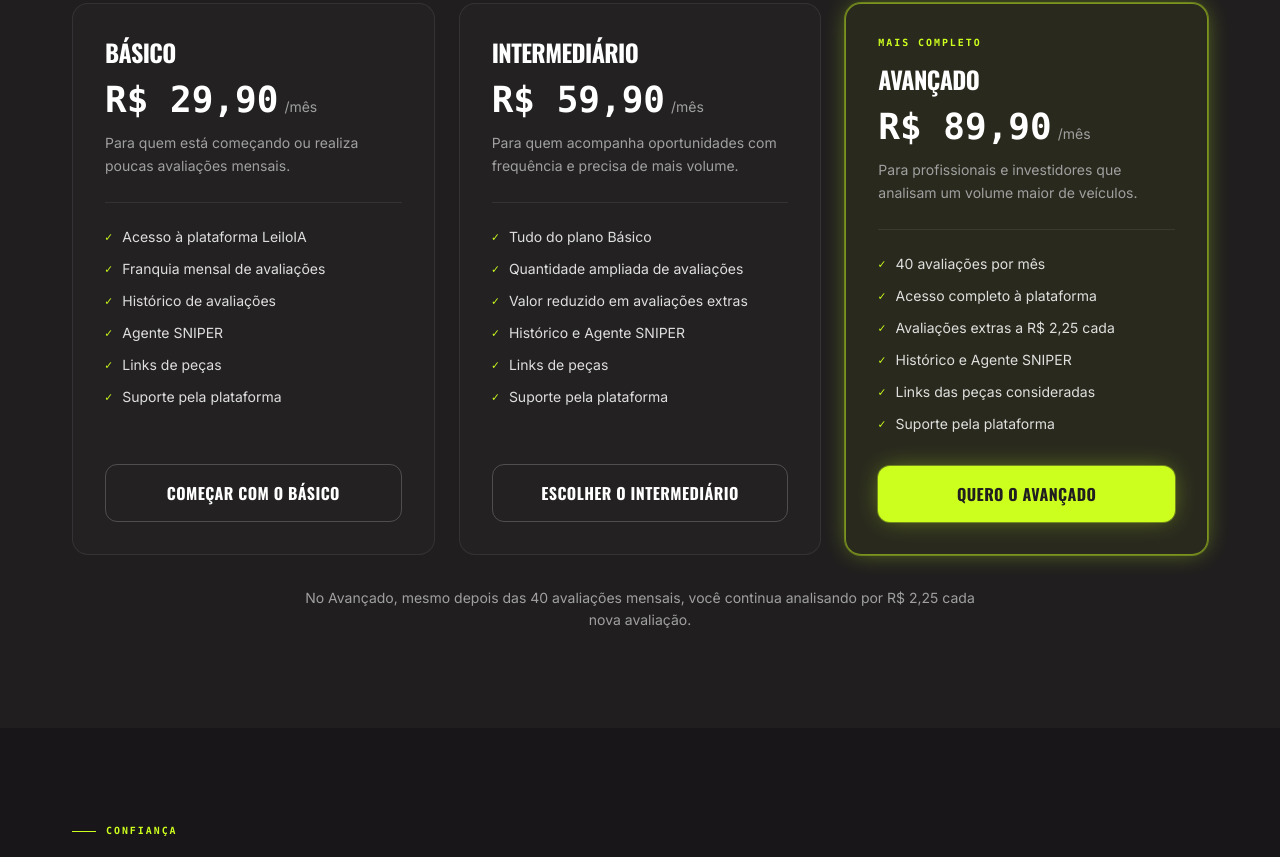
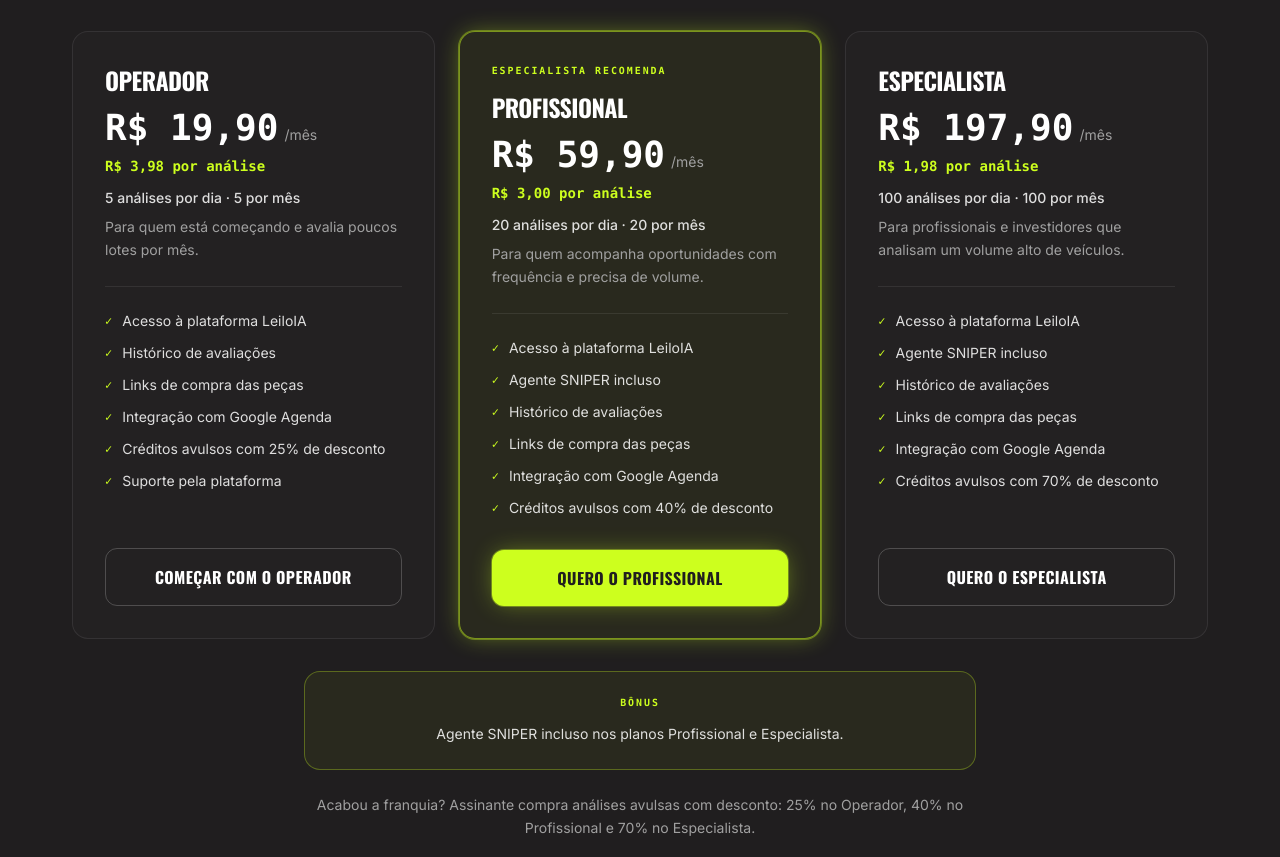
Before and after one commit to Central-do-Arremate/LeiloIA-MKT_LandingPage, a React (Vite) app: page / in a window 1280 px wide. Shown: the part 6823-7680 px from the top of the page. Built offline with nearby package versions, Linux system fonts and the light colour scheme; a web font is replaced by a local one.

Commit message:
Add LICENSE file, adjust pricing, and revise subscription plans and features

```diff
--- a/index.html
+++ b/index.html
@@ -69,8 +69,8 @@
         "offers": {
           "@type": "AggregateOffer",
           "priceCurrency": "BRL",
-          "lowPrice": "29.90",
-          "highPrice": "89.90",
+          "lowPrice": "19.90",
+          "highPrice": "197.90",
           "offerCount": "3"
         }
       }
--- a/src/components/sections/Planos.tsx
+++ b/src/components/sections/Planos.tsx
@@ -27,15 +27,17 @@ export default function Planos() {
                     : 'border-white/[0.08] bg-leilo-panel/40'
                 }`}
               >
-                {plan.highlight && <p className={`${TAG} text-leilo-go`}>Mais completo</p>}
-                <h3 className={`font-euro text-2xl font-bold uppercase tracking-tight text-white ${plan.highlight ? 'mt-3' : ''}`}>
+                {plan.badge && <p className={`${TAG} text-leilo-go`}>{plan.badge}</p>}
+                <h3 className={`font-euro text-2xl font-bold uppercase tracking-tight text-white ${plan.badge ? 'mt-3' : ''}`}>
                   {plan.name}
                 </h3>
                 <p className="mt-3">
                   <span className="font-mono text-3xl font-bold text-white sm:text-4xl">{plan.price}</span>
                   <span className="ml-1.5 text-sm text-leilo-muted">/mês</span>
                 </p>
-                <p className="mt-3 text-sm leading-relaxed text-leilo-muted">{plan.desc}</p>
+                <p className="mt-2 font-mono text-sm font-bold text-leilo-go">{plan.perAnalysis}</p>
+                <p className="mt-3 text-sm font-medium text-white/85">{plan.quota}</p>
+                <p className="mt-2 text-sm leading-relaxed text-leilo-muted">{plan.desc}</p>
 
                 <ul className="mt-6 flex flex-1 flex-col gap-3 border-t border-white/[0.08] pt-6">
                   {plan.features.map((f) => (
@@ -66,8 +68,12 @@ export default function Planos() {
         </div>
 
         <AnimatedSection delay={0.2}>
-          <p className="mx-auto mt-8 max-w-2xl text-center text-sm leading-relaxed text-leilo-muted">
-            {PLANOS_META.avancadoNote}
+          <div className="mx-auto mt-8 max-w-2xl rounded-2xl border border-leilo-go/30 bg-leilo-go/[0.05] p-6 text-center">
+            <p className={`${TAG} text-leilo-go`}>{PLANOS_META.bonusTag}</p>
+            <p className="mt-3 text-sm leading-relaxed text-white/85">{PLANOS_META.bonusNote}</p>
+          </div>
+          <p className="mx-auto mt-6 max-w-2xl text-center text-sm leading-relaxed text-leilo-muted">
+            {PLANOS_META.creditsNote}
           </p>
         </AnimatedSection>
       </Container>
--- a/src/data/landing.ts
+++ b/src/data/landing.ts
@@ -214,67 +214,82 @@ export interface Plan {
   id: string
   name: string
   price: string
+  /** Preço dividido pela franquia mensal — a régua de comparação entre planos. */
+  perAnalysis: string
+  /** Limites de uso, como aparecem no app. */
+  quota: string
   desc: string
   features: string[]
+  /** Selo acima do nome. Só o plano recomendado carrega um. */
+  badge?: string
   highlight?: boolean
   cta: string
 }
 
 export const PLANOS: Plan[] = [
   {
-    id: 'basico',
-    name: 'Básico',
-    price: 'R$ 29,90',
-    desc: 'Para quem está começando ou realiza poucas avaliações mensais.',
+    id: 'operador',
+    name: 'Operador',
+    price: 'R$ 19,90',
+    perAnalysis: 'R$ 3,98 por análise',
+    quota: '5 análises por dia · 5 por mês',
+    desc: 'Para quem está começando e avalia poucos lotes por mês.',
     features: [
       'Acesso à plataforma LeiloIA',
-      'Franquia mensal de avaliações',
       'Histórico de avaliações',
-      'Agente SNIPER',
-      'Links de peças',
+      'Links de compra das peças',
+      'Integração com Google Agenda',
+      'Créditos avulsos com 25% de desconto',
       'Suporte pela plataforma',
     ],
-    cta: 'Começar com o Básico',
+    cta: 'Começar com o Operador',
   },
   {
-    id: 'intermediario',
-    name: 'Intermediário',
+    id: 'profissional',
+    name: 'Profissional',
     price: 'R$ 59,90',
-    desc: 'Para quem acompanha oportunidades com frequência e precisa de mais volume.',
+    perAnalysis: 'R$ 3,00 por análise',
+    quota: '20 análises por dia · 20 por mês',
+    desc: 'Para quem acompanha oportunidades com frequência e precisa de volume.',
     features: [
-      'Tudo do plano Básico',
-      'Quantidade ampliada de avaliações',
-      'Valor reduzido em avaliações extras',
-      'Histórico e Agente SNIPER',
-      'Links de peças',
-      'Suporte pela plataforma',
+      'Acesso à plataforma LeiloIA',
+      'Agente SNIPER incluso',
+      'Histórico de avaliações',
+      'Links de compra das peças',
+      'Integração com Google Agenda',
+      'Créditos avulsos com 40% de desconto',
     ],
-    cta: 'Escolher o Intermediário',
+    badge: 'Especialista recomenda',
+    highlight: true,
+    cta: 'Quero o Profissional',
   },
   {
-    id: 'avancado',
-    name: 'Avançado',
-    price: 'R$ 89,90',
-    desc: 'Para profissionais e investidores que analisam um volume maior de veículos.',
+    id: 'especialista',
+    name: 'Especialista',
+    price: 'R$ 197,90',
+    perAnalysis: 'R$ 1,98 por análise',
+    quota: '100 análises por dia · 100 por mês',
+    desc: 'Para profissionais e investidores que analisam um volume alto de veículos.',
     features: [
-      '40 avaliações por mês',
-      'Acesso completo à plataforma',
-      'Avaliações extras a R$ 2,25 cada',
-      'Histórico e Agente SNIPER',
-      'Links das peças consideradas',
-      'Suporte pela plataforma',
+      'Acesso à plataforma LeiloIA',
+      'Agente SNIPER incluso',
+      'Histórico de avaliações',
+      'Links de compra das peças',
+      'Integração com Google Agenda',
+      'Créditos avulsos com 70% de desconto',
     ],
-    highlight: true,
-    cta: 'Quero o Avançado',
+    cta: 'Quero o Especialista',
   },
 ]
 
 export const PLANOS_META = {
   eyebrow: 'Planos',
   title: 'Escolha o plano ideal para o seu volume de avaliações.',
-  note: 'Assinatura mensal, sem fidelidade. Cancele quando quiser.',
-  avancadoNote:
-    'No Avançado, mesmo depois das 40 avaliações mensais, você continua analisando por R$ 2,25 cada nova avaliação.',
+  note: 'Assinatura mensal, renova todo mês. Sem fidelidade — cancele quando quiser.',
+  bonusTag: 'Bônus',
+  bonusNote: 'Agente SNIPER incluso nos planos Profissional e Especialista.',
+  creditsNote:
+    'Acabou a franquia? Assinante compra análises avulsas com desconto: 25% no Operador, 40% no Profissional e 70% no Especialista.',
 }
 
 // ── S10 · Confiança ─────────────────────────────────────────────────────────
@@ -505,7 +520,7 @@ export const FECHAMENTO = {
     'Na insegurança que impede de começar',
     'Na desorganização que trava o crescimento',
   ],
-  punchline: 'Por até R$ 89,90 por mês, você passa a contar com uma plataforma preparada para acelerar e estruturar essa etapa.',
+  punchline: 'A partir de R$ 19,90 por mês, você passa a contar com uma plataforma preparada para acelerar e estruturar essa etapa.',
 }
 
 // ── S20 · CTA final ─────────────────────────────────────────────────────────
```
Also changed, not shown: 2 other files (tests, documents, lock files or other folders).
